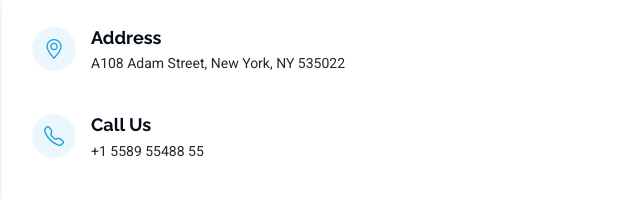
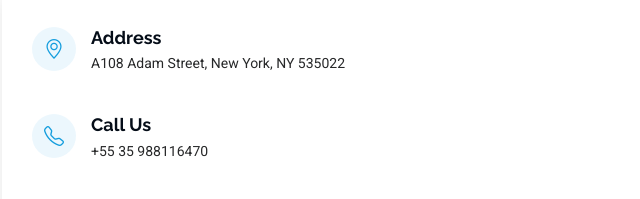
Before and after one commit to Phellps-FDev/Atividades, a plain HTML site: page index.html in a window 1280 px wide. Shown: the part 4730-4929 px from the top of the page, 310-950 px from the left. Drawn offline with Linux system fonts and the light colour scheme.

Commit message:
correção numero de telefone

```diff
--- a/index.html
+++ b/index.html
@@ -484,7 +484,7 @@
                 <i class="bi bi-telephone flex-shrink-0"></i>
                 <div>
                   <h3>Call Us</h3>
-                  <p>+1 5589 55488 55</p>
+                  <p>+55 35 988116470</p>
                 </div>
               </div><!-- End Info Item -->
 
```
